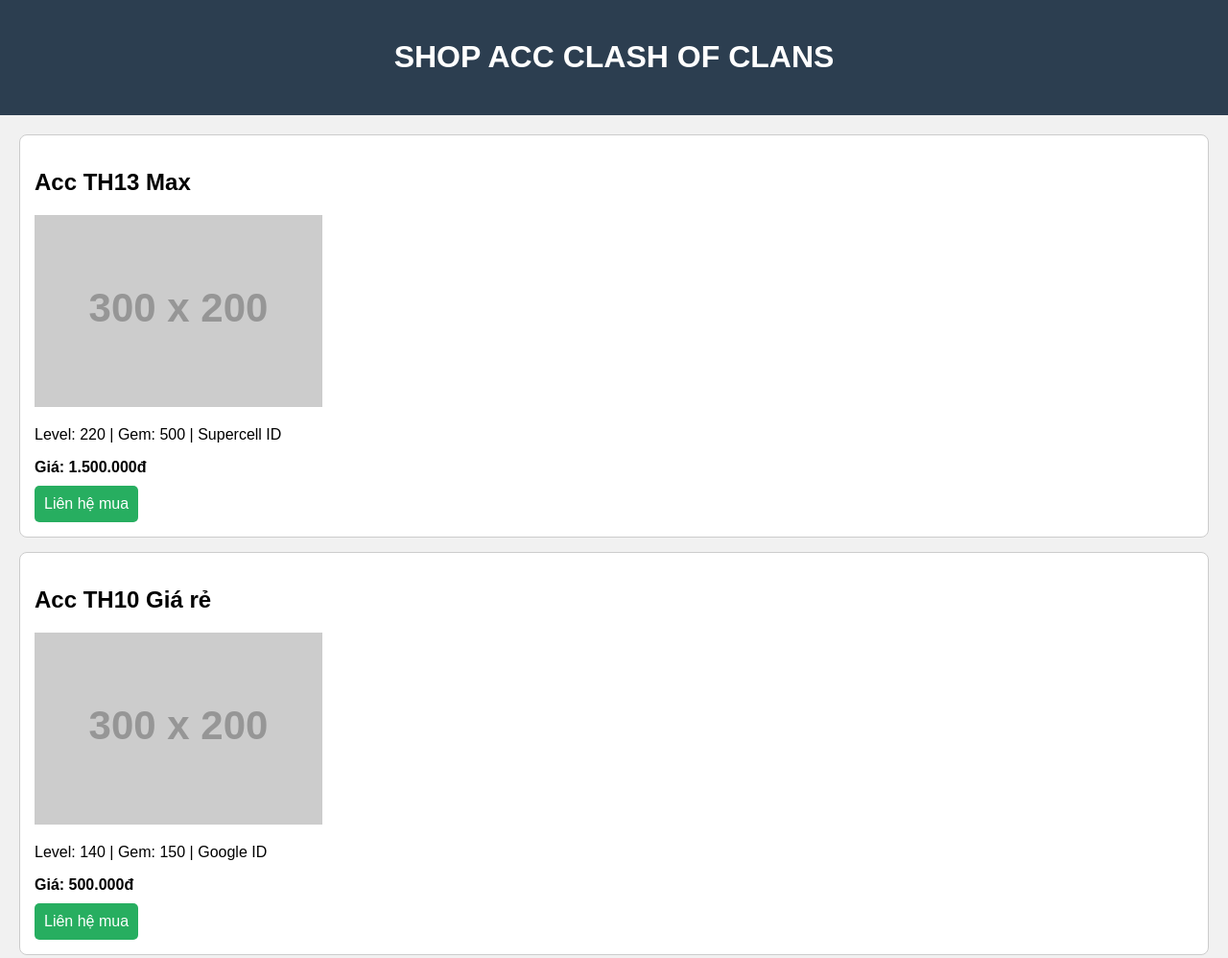
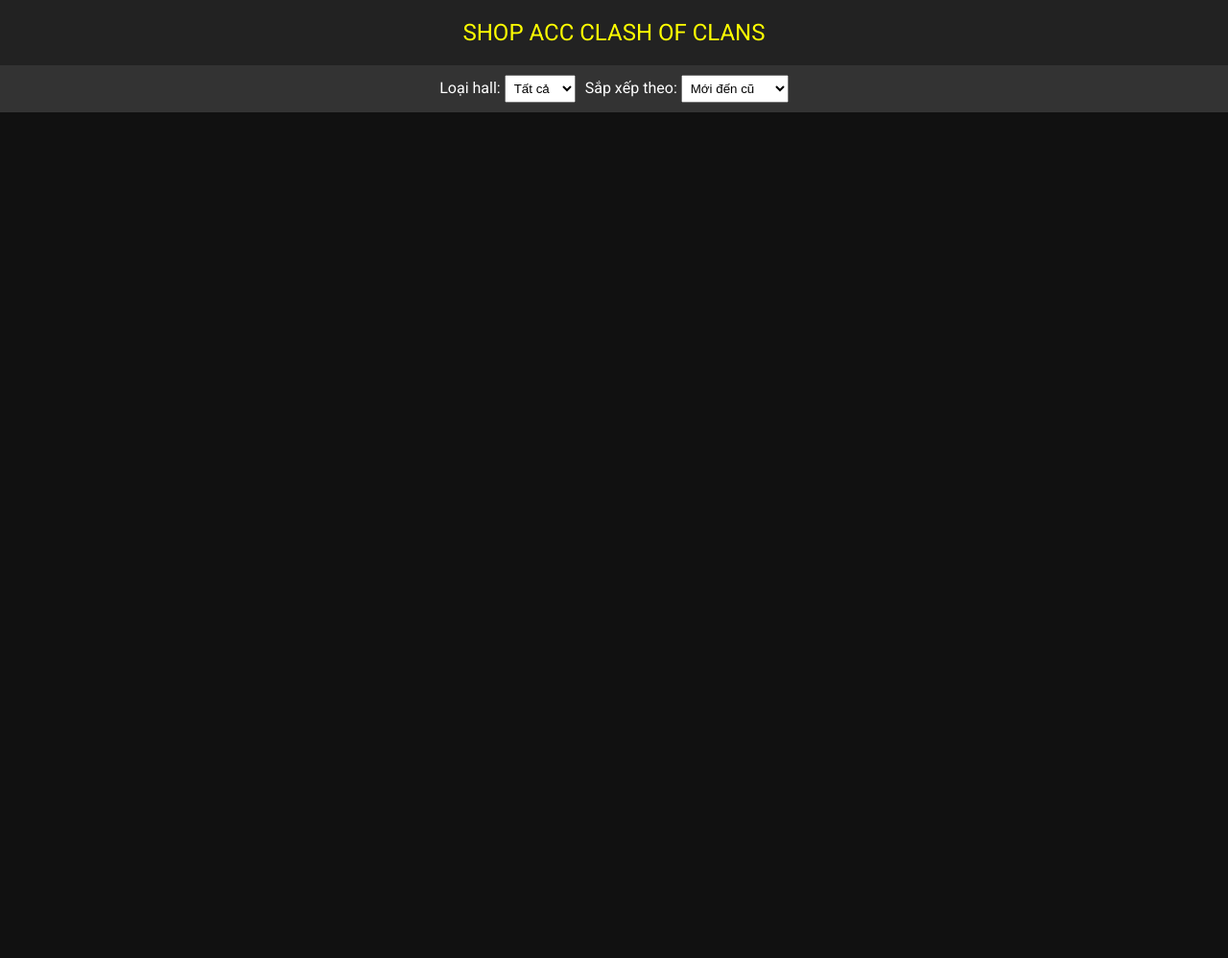
Before and after one commit to nguyendinhtangg/coc-store, a plain HTML site: page index.html in a window 1280 px wide. Shown: the whole page at 96% size. After the commit the page ends 800 px from the top, so only its background shows below. Drawn offline with Linux system fonts and the light colour scheme; placeholder pictures from the web are drawn by us.

Commit message:
Update index.html

```diff
--- a/index.html
+++ b/index.html
@@ -2,39 +2,51 @@
 <html lang="vi">
 <head>
   <meta charset="UTF-8">
-  <title>Shop Bán Acc Clash of Clans</title>
+  <title>Shop Acc COC</title>
+  <link href="https://fonts.googleapis.com/css2?family=Roboto&display=swap" rel="stylesheet">
   <style>
-    body { font-family: Arial; background: #f1f1f1; margin: 0; padding: 0; }
-    header { background: #2c3e50; color: #fff; padding: 20px; text-align: center; }
-    .container { padding: 20px; }
-    .account {
-      background: #fff; padding: 15px; margin-bottom: 15px;
-      border: 1px solid #ccc; border-radius: 8px;
+    body { font-family: 'Roboto', sans-serif; background: #111; color: #fff; margin: 0; }
+    header { background: #222; text-align: center; padding: 20px; font-size: 24px; color: yellow; }
+    .filters { background: #333; padding: 10px; display: flex; justify-content: center; gap: 10px; flex-wrap: wrap; }
+    select { padding: 5px; }
+    .container { display: flex; flex-wrap: wrap; justify-content: center; gap: 20px; padding: 20px; }
+    .card {
+      background: #222; border-radius: 10px; width: 300px; padding: 15px; text-align: center;
+      border: 1px solid #444;
     }
-    .account img { width: 100%; max-width: 300px; }
-    .buy-btn {
-      background: #27ae60; color: white; padding: 10px;
-      text-decoration: none; border-radius: 5px; display: inline-block; margin-top: 10px;
-    }
+    .card img { width: 100%; border-radius: 5px; }
+    .card h3 { color: #ff5252; margin: 10px 0 5px; }
+    .card p { margin: 5px 0; }
+    .price { color: #ffe600; font-weight: bold; font-size: 18px; }
+    .button { background: yellow; color: black; padding: 10px 15px; display: inline-block; margin-top: 10px; border-radius: 5px; text-decoration: none; font-weight: bold; }
   </style>
 </head>
 <body>
-  <header><h1>SHOP ACC CLASH OF CLANS</h1></header>
-  <div class="container">
-    <div class="account">
-      <h2>Acc TH13 Max</h2>
-      <img src="https://via.placeholder.com/300x200" alt="ảnh acc">
-      <p>Level: 220 | Gem: 500 | Supercell ID</p>
-      <strong>Giá: 1.500.000đ</strong><br>
-      <a class="buy-btn" href="https://zalo.me/yourzalo">Liên hệ mua</a>
-    </div>
-    <div class="account">
-      <h2>Acc TH10 Giá rẻ</h2>
-      <img src="https://via.placeholder.com/300x200" alt="ảnh acc">
-      <p>Level: 140 | Gem: 150 | Google ID</p>
-      <strong>Giá: 500.000đ</strong><br>
-      <a class="buy-btn" href="https://zalo.me/yourzalo">Liên hệ mua</a>
-    </div>
+  <header>SHOP ACC CLASH OF CLANS</header>
+  <div class="filters">
+    <label>Loại hall:
+      <select id="hallFilter">
+        <option value="all">Tất cả</option>
+        <option value="9">Hall 9</option>
+        <option value="10">Hall 10</option>
+        <option value="11">Hall 11</option>
+        <option value="12">Hall 12</option>
+        <option value="13">Hall 13</option>
+        <option value="14">Hall 14</option>
+        <option value="15">Hall 15</option>
+        <option value="16">Hall 16</option>
+        <option value="17">Hall 17</option>
+      </select>
+    </label>
+    <label>Sắp xếp theo:
+      <select id="sortFilter">
+        <option value="newest">Mới đến cũ</option>
+        <option value="priceAsc">Giá tăng dần</option>
+        <option value="priceDesc">Giá giảm dần</option>
+      </select>
+    </label>
   </div>
+  <div class="container" id="account-list"></div>
+  <script src="script.js"></script>
 </body>
 </html>
```
